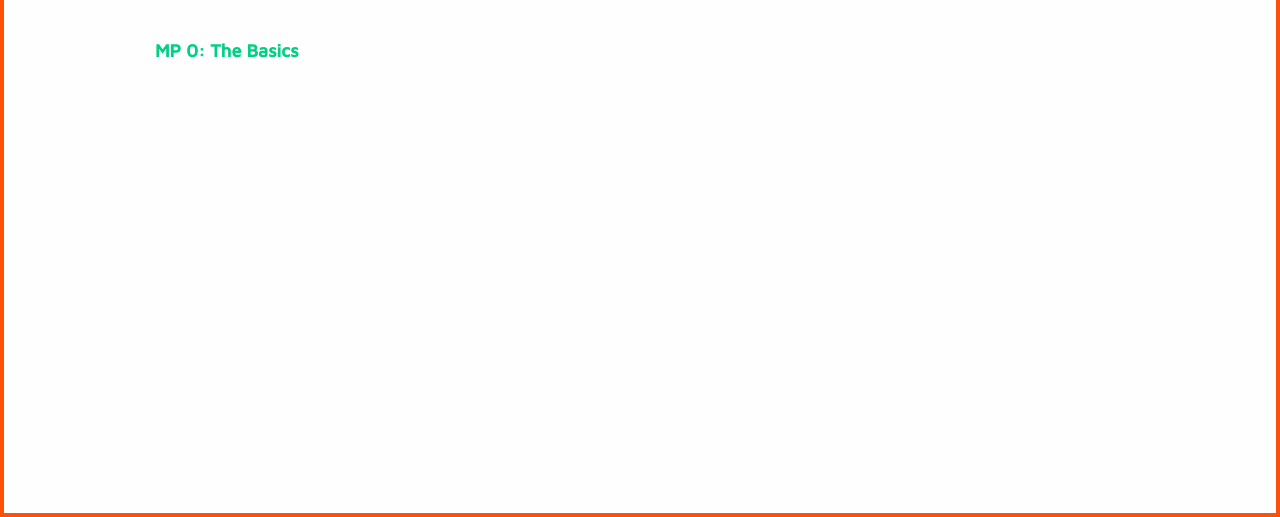
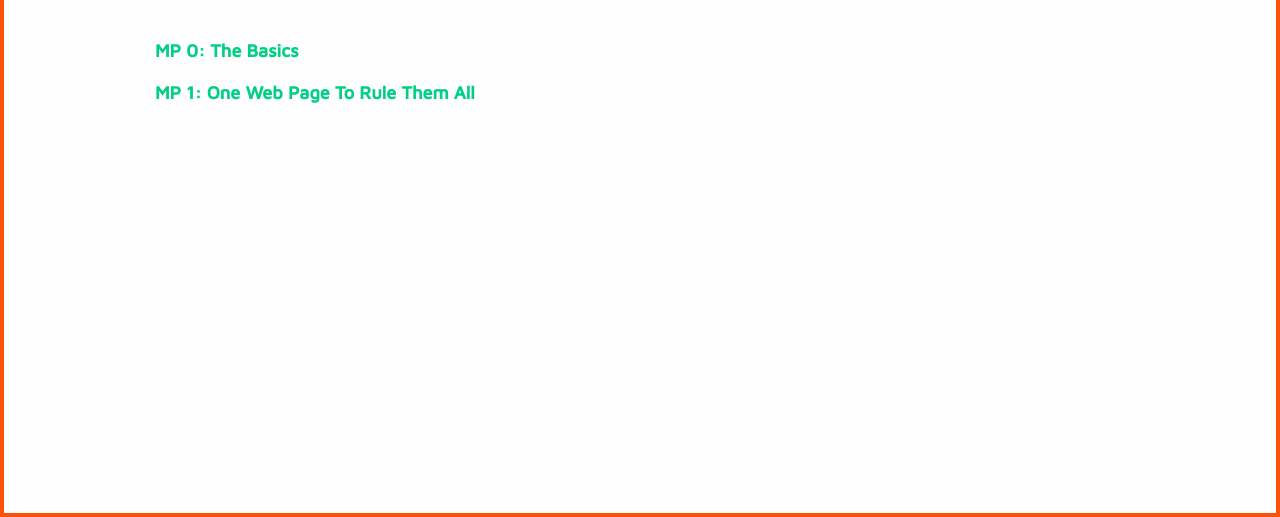
Before and after one commit to hanjinda/cs498rk.fa17, a website: page labs/index.html in a window 1280 px wide. Shown: the part 283-800 px from the top of the page. Drawn offline with nearby package versions, Linux system fonts and the light colour scheme.

Commit message:
Update index.html

```diff
--- a/labs/index.html
+++ b/labs/index.html
@@ -43,6 +43,12 @@
                 </article>
             </div>
 
+            <div class="posts">
+                <article class="post">
+                    <div class="heading"><a href="https://github.com/uiuc-web-programming/mp1_starter_17">MP 1: One Web Page To Rule Them All</a></div>
+                </article>
+            </div>
+
 
 
         </div>
```
